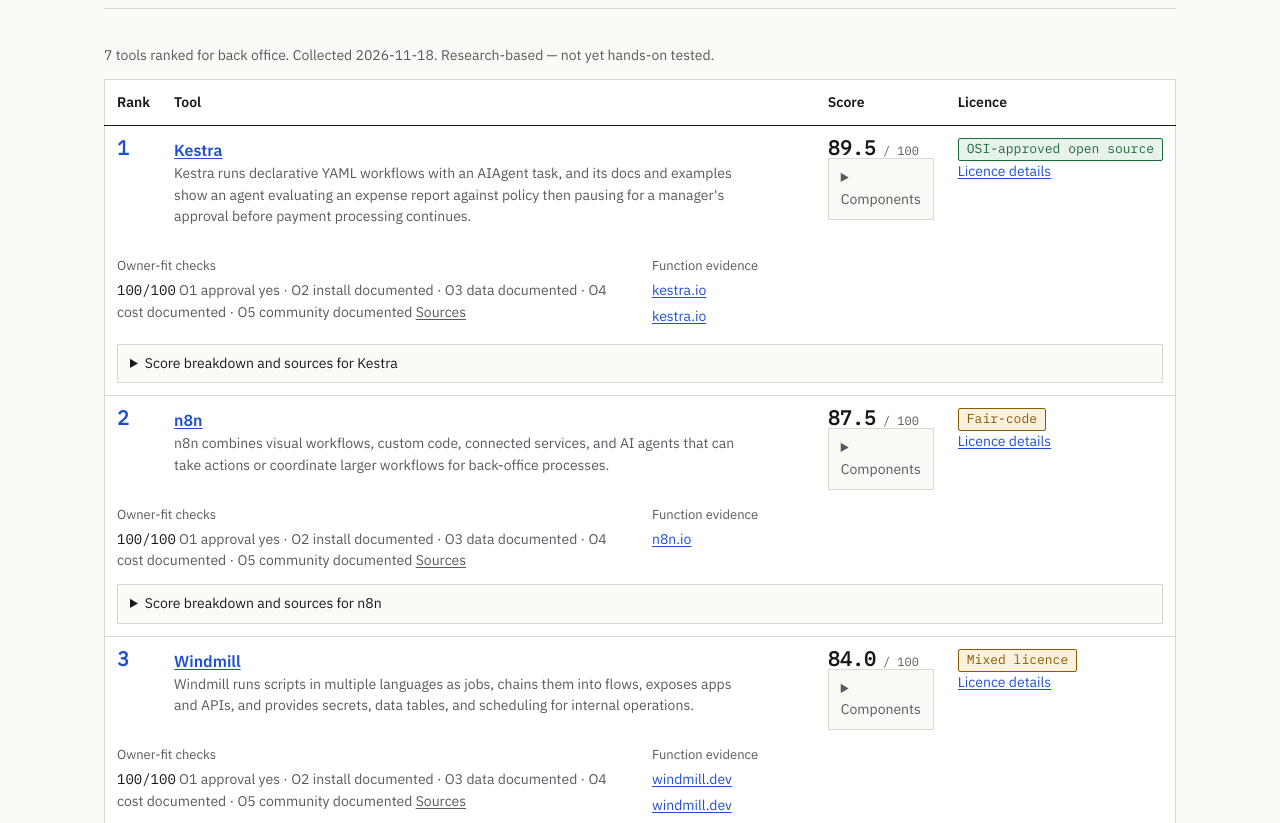
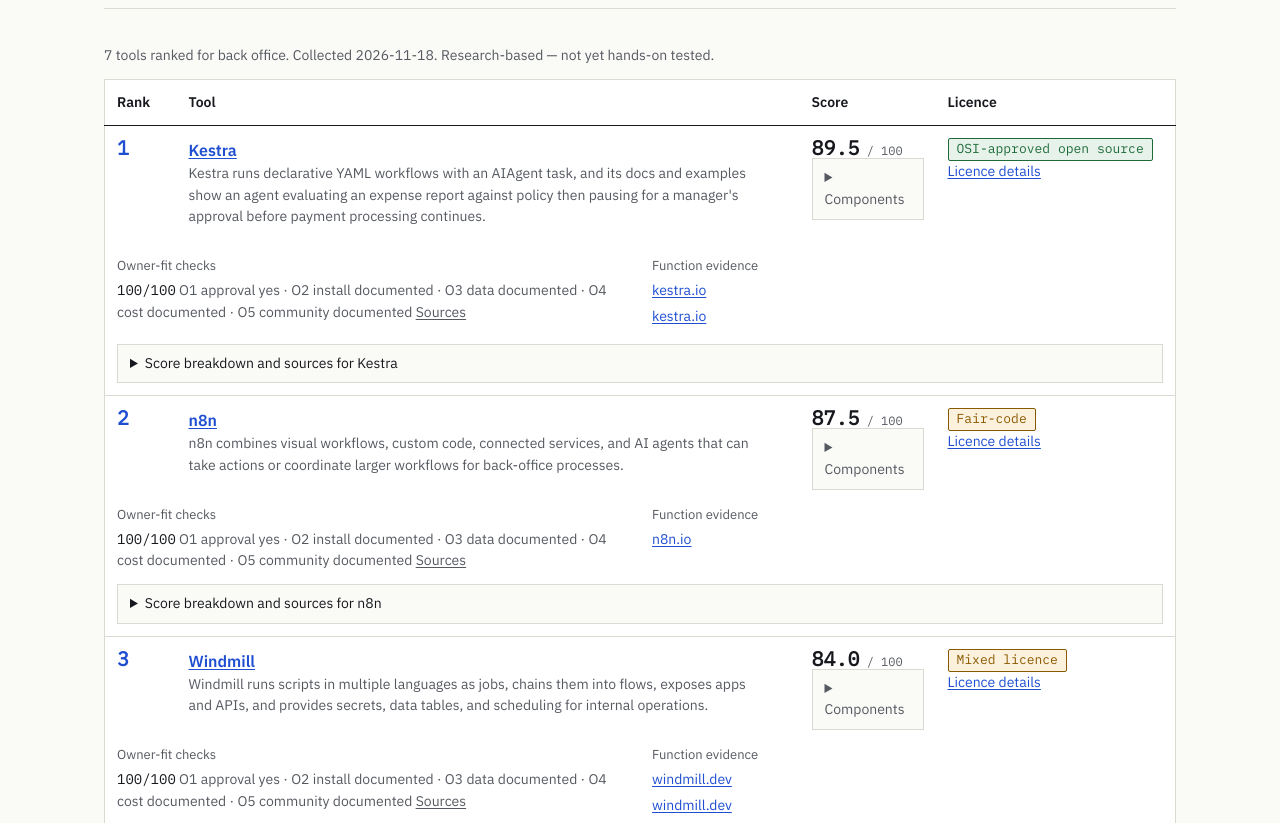
Before and after one commit to jodutoro/openagentindex, a plain HTML site: page back-office/index.html in a window 1280 px wide. Shown: the part 1260-2083 px from the top of the page. Drawn offline with Linux system fonts and the light colour scheme.

Commit message:
Staging build 2026-11-18 03:50

```diff
--- a/static/site.css
+++ b/static/site.css
@@ -91,7 +91,14 @@ thead th { border-top: 0; border-bottom: 1px solid var(--ink); font-weight: 600;
 .page-head .research-note { font-size: var(--t-14); color: var(--ink-2); margin: var(--sp-3) 0 0; }
 .page-head .prose { margin-top: var(--sp-5); }
 .page-head .prose > :last-child { margin-bottom: 0; }
-.ledger td:nth-child(2) { width: 100%; }
+@media (min-width: 640px) {
+  /* Fixed layout: the four columns stay inside the content column; nested breakdown tables cannot widen it */
+  .ledger { table-layout: fixed; }
+  .ledger > thead > tr > th:nth-child(1) { width: 4.5rem; }
+  .ledger > thead > tr > th:nth-child(3) { width: 8.5rem; }
+  .ledger > thead > tr > th:nth-child(4) { width: 15rem; }
+  .ledger > tbody > tr > td .chip { white-space: normal; }
+}
 .rank { font: 600 var(--t-20)/1 var(--mono); color: var(--accent); }
 .score { font: 600 var(--t-20)/1 var(--mono); white-space: nowrap; }
 .score small { font: 400 0.75rem var(--mono); color: var(--ink-2); }
```
